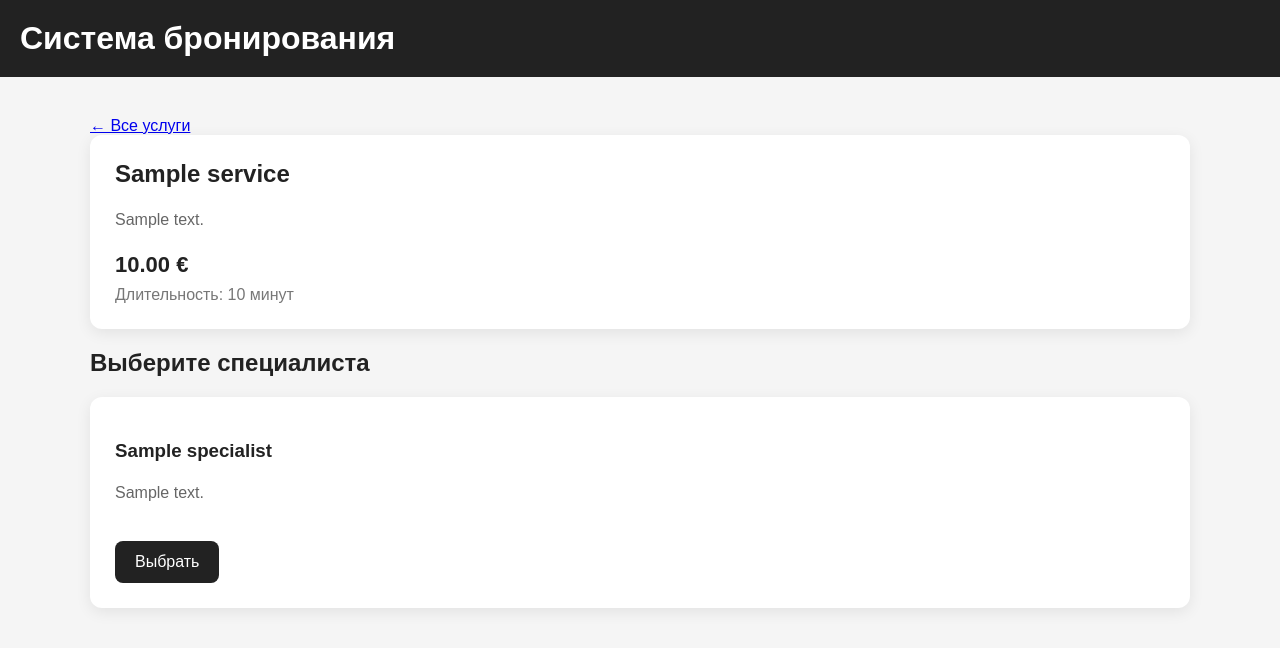
After one commit to vlmslnk/booking-system, a Django app: page /services/1/ in a window 1280 px wide. The commit adds this page. Shown: the top 648 px of the page. Run offline with Django 5.2, Linux system fonts and the light colour scheme; tables that the repository leaves empty hold one stand-in row (values such as "Sample post").

Commit message:
Add service detail and specialist selection

```diff
--- /dev/null
+++ b/services/templates/services/service_detail.html
@@ -0,0 +1,78 @@
+{% load static %}
+
+<!DOCTYPE html>
+<html lang="ru">
+<head>
+    <meta charset="UTF-8">
+    <meta name="viewport" content="width=device-width, initial-scale=1.0">
+
+    <title>{{ service.name }}</title>
+
+    <link rel="stylesheet" href="{% static 'services/style.css' %}">
+</head>
+
+<body>
+
+<header>
+    <h1>Система бронирования</h1>
+</header>
+
+<main class="container">
+
+    <a href="{% url 'service_list' %}">
+        ← Все услуги
+    </a>
+
+    <div class="service-card">
+
+        <h2>{{ service.name }}</h2>
+
+        <p class="description">
+            {{ service.description }}
+        </p>
+
+        <div class="price">
+            {{ service.price }} €
+        </div>
+
+        <div class="duration">
+            Длительность: {{ service.duration }} минут
+        </div>
+
+    </div>
+
+
+    <h2>Выберите специалиста</h2>
+
+    <div class="services">
+
+        {% for specialist in specialists %}
+
+            <div class="service-card">
+
+                <h3>{{ specialist.name }}</h3>
+
+                <p class="description">
+                    {{ specialist.description }}
+                </p>
+
+                <a href="#" class="book-button">
+                    Выбрать
+                </a>
+
+            </div>
+
+        {% empty %}
+
+            <p>
+                Для этой услуги пока нет доступных специалистов.
+            </p>
+
+        {% endfor %}
+
+    </div>
+
+</main>
+
+</body>
+</html>
--- a/services/urls.py
+++ b/services/urls.py
@@ -1,6 +1,8 @@
 from django.urls import path
 from . import views
 
+
 urlpatterns = [
     path("", views.service_list, name="service_list"),
+    path("<int:service_id>/", views.service_detail, name="service_detail"),
 ]
--- a/services/views.py
+++ b/services/views.py
@@ -1,10 +1,33 @@
-from django.shortcuts import render
+from django.shortcuts import get_object_or_404, render
 from .models import Service
 
 
 def service_list(request):
     services = Service.objects.filter(is_active=True)
 
-    return render(request, "services/service_list.html", {
-        "services": services
-    })
+    return render(
+        request,
+        "services/service_list.html",
+        {"services": services}
+    )
+
+
+def service_detail(request, service_id):
+    service = get_object_or_404(
+        Service,
+        id=service_id,
+        is_active=True
+    )
+
+    specialists = service.specialists.filter(
+        is_active=True
+    )
+
+    return render(
+        request,
+        "services/service_detail.html",
+        {
+            "service": service,
+            "specialists": specialists,
+        }
+    )
```
Also changed, not shown: services/templates/services/service_list.html (+6 -3 lines).
